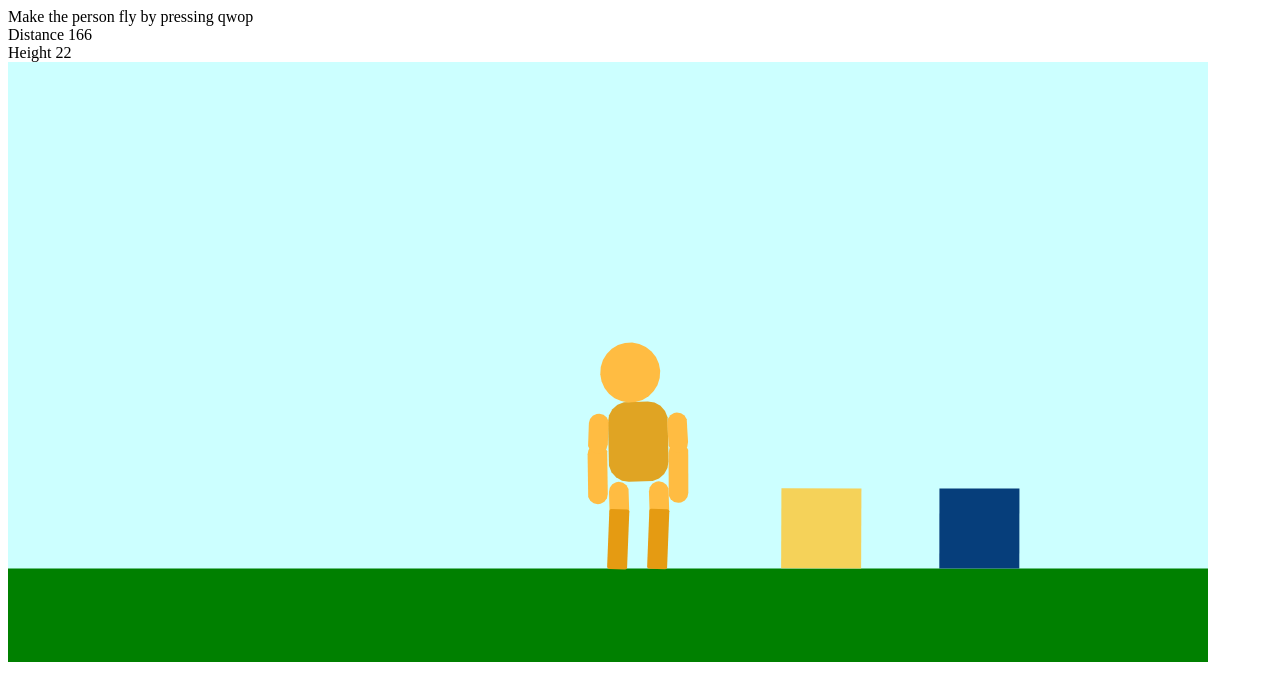
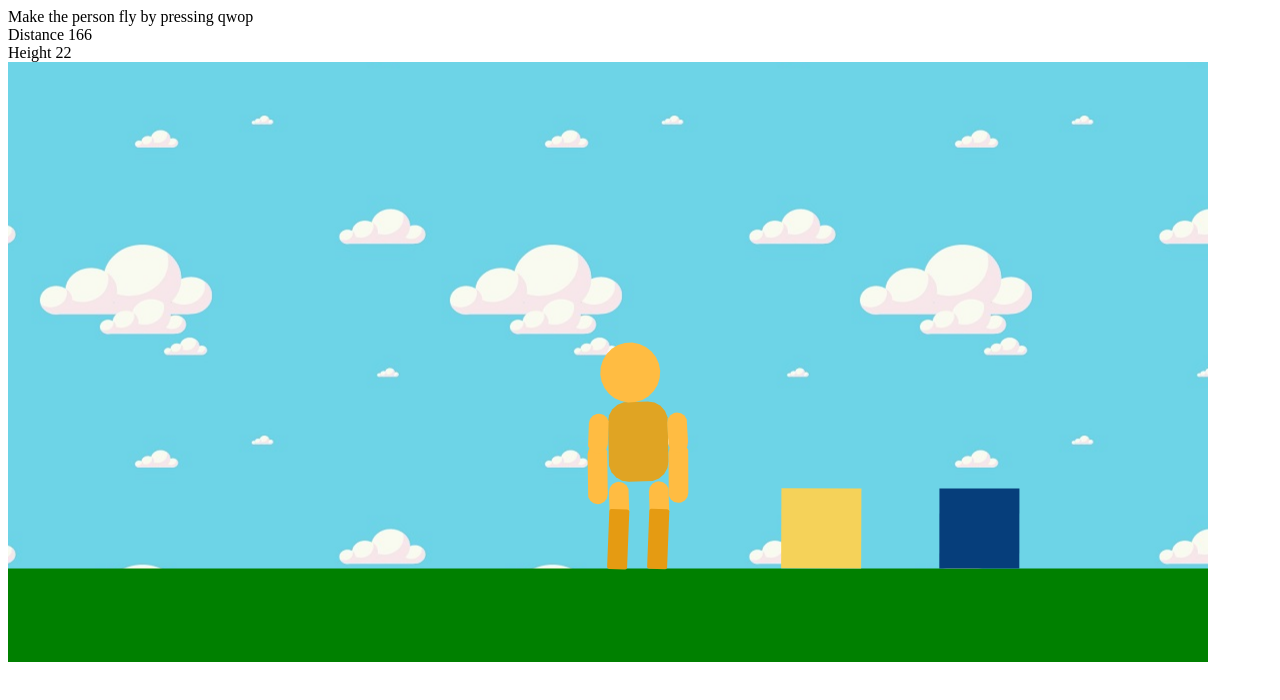
Before and after one commit to simondiep/ragdoll-demo-matterjs, a plain HTML site: page index.html in a window 1280 px wide. Drawn offline with nearby package versions, Linux system fonts and the light colour scheme.

Commit message:
Draw patterned background image

```diff
--- a/index.html
+++ b/index.html
@@ -99,12 +99,17 @@
       context.fillStyle = 'black';
     }
     context.fillRect(0, 0, renderWidth, renderHeight);
-
     //Clamp the camera position to the world bounds while centering the camera around the player
     var camX = clamp(-playerCoordinates.x + renderWidth / 2, worldXMin, worldXMax - renderWidth);
     var camY = clamp(-playerCoordinates.y + renderHeight * 3 / 5, worldYMin, worldYMax - renderHeight);
 
     context.translate(camX, camY);
+
+    // Draw patterned background image
+    const backgroundImage = document.getElementById("backgroundImage");
+    const ptrn = context.createPattern(backgroundImage, 'repeat'); // Create a pattern with this image, and set it to "repeat".
+    context.fillStyle = ptrn;
+    context.fillRect(worldXMin, worldYMin, worldXMax*2, worldYMax);
 
     document.getElementById('xPosition').innerHTML = playerCoordinates.x.toFixed(0);
     document.getElementById('yPosition').innerHTML = perceivedHeight.toFixed(0);
@@ -428,3 +433,4 @@
   <label>Height</label>
   <label id="yPosition"></label>
 </div>
+<img id="backgroundImage" src="./clouds3.jpg" style="display:none"/>
```
Also changed, not shown: clouds3.jpg (added).
